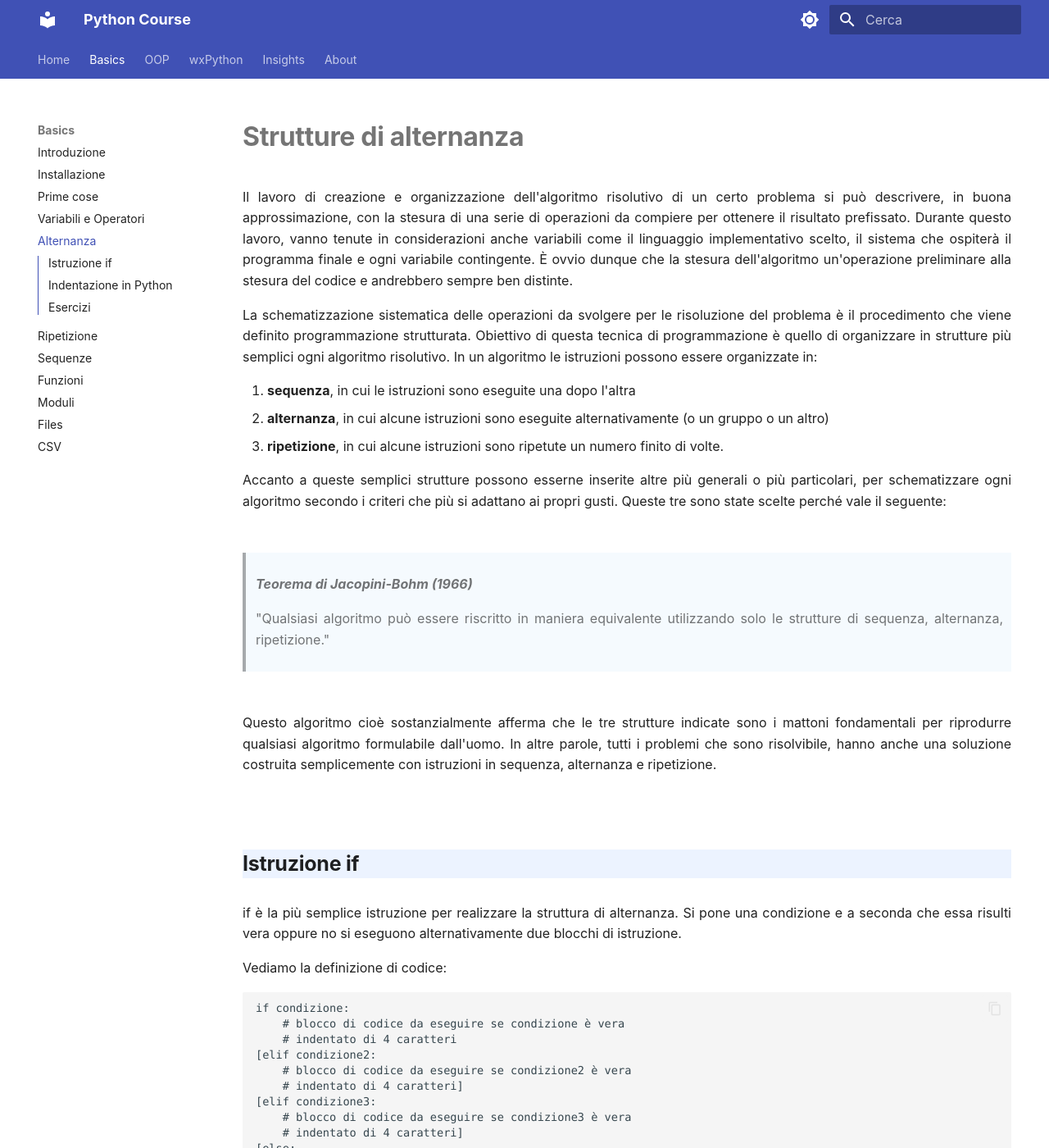
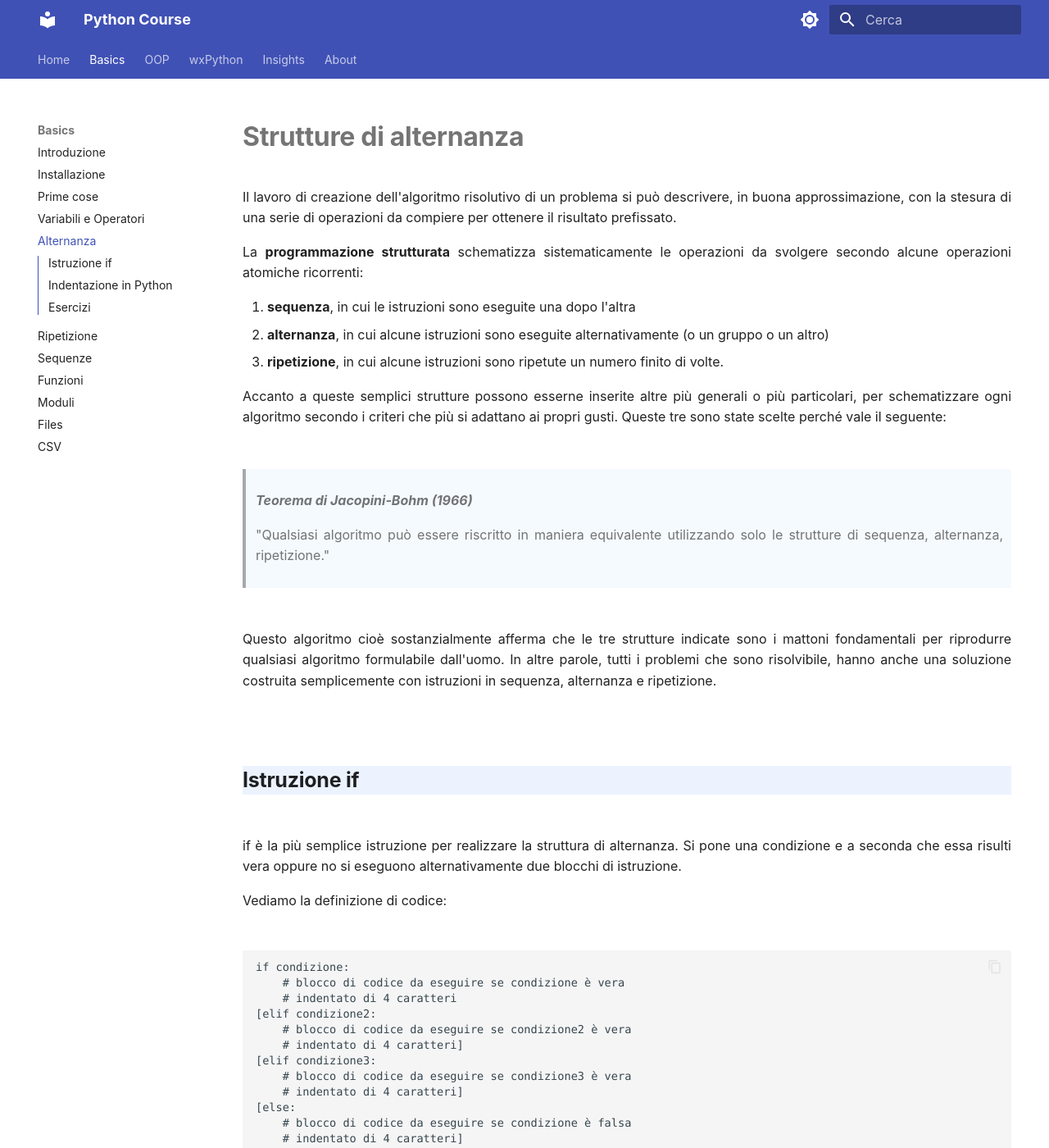
Before and after one commit to adjamhub/pyhandouts, an MkDocs documentation site: the page built from docs/basics/102_alt.md, in a window 1280 px wide and 1400 px high. Shown: the whole window at 82% size. Built offline with MkDocs 1.6.1 and Material for MkDocs 9.7.7, drawn with Linux system fonts in a browser that asks for light colours; some of the changed text lies outside the part shown.

Commit message:
Qualche aggiustamento sul codice: margine più grande e titoli. Spostati anche i titoli 2

````diff
--- a/docs/basics/102_alt.md
+++ b/docs/basics/102_alt.md
@@ -1,21 +1,10 @@
 # Strutture di alternanza
 
 
-Il lavoro di creazione e organizzazione dell'algoritmo risolutivo di un
-certo problema si può descrivere, in buona approssimazione, con la
-stesura di una serie di operazioni da compiere per ottenere il risultato
-prefissato. Durante questo lavoro, vanno tenute in considerazioni anche
-variabili come il linguaggio implementativo scelto, il sistema che
-ospiterà il programma finale e ogni variabile contingente. È ovvio
-dunque che la stesura dell'algoritmo un'operazione preliminare alla
-stesura del codice e andrebbero sempre ben distinte.
+Il lavoro di creazione dell'algoritmo risolutivo di un problema si può descrivere, in buona approssimazione, con la
+stesura di una serie di operazioni da compiere per ottenere il risultato prefissato.
 
-La schematizzazione sistematica delle operazioni da svolgere per le
-risoluzione del problema è il procedimento che viene definito
-programmazione strutturata. Obiettivo di questa tecnica di
-programmazione è quello di organizzare in strutture più semplici ogni
-algoritmo risolutivo. In un algoritmo le istruzioni possono essere
-organizzate in:
+La **programmazione strutturata** schematizza sistematicamente le operazioni da svolgere secondo alcune operazioni atomiche ricorrenti:
 
 1. **sequenza**, in cui le istruzioni sono eseguite una dopo l'altra
 2. **alternanza**, in cui alcune istruzioni sono eseguite alternativamente (o un gruppo o un altro)
@@ -141,9 +130,7 @@
 indentare il codice per rendere i blocchi più evidenti:
 
 
-***Esempio di codice in linguaggio C, INDENTATO***
-
-``` c
+``` c title="Esempio di codice in linguaggio C, INDENTATO"
 if (numero > 0)
 {
     // fai qualcosa se numero è maggiore di ZERO
@@ -161,9 +148,7 @@
 equivalente al precedente.
 
 
-***Esempio di codice in linguaggio C, NON INDENTATO***
-
-``` c
+``` c title="Esempio di codice in linguaggio C, NON INDENTATO"
 if (numero > 0) { // fai qualcosa se numero è maggiore di ZERO
 } else { // fai qualcosa se numero NON è maggiore di ZERO
 }
@@ -178,9 +163,7 @@
 chiave del linguaggio. Anche qui l'indentazione è opzionale.
 
 
-**Esempio di codice in linguaggio PASCAL, NON INDENTATO**
-
-``` pascal
+``` pascal title="Esempio di codice in linguaggio PASCAL, NON INDENTATO"
 if (numero > 0) then ( fai qualcosa se numero è maggiore di ZERO )
 else
 ( fai qualcosa se numero NON è maggiore di ZERO } ;
@@ -212,10 +195,7 @@
 Vediamo il solito esempio scritto in Python:
 
 
-**Esempio di codice in linguaggio Python (indentato per forza)**
-
-
-``` python
+``` py title="Esempio di codice in linguaggio Python (indentato per forza)"
 if numero > 0 :
     # i blocchi Python iniziano con 4 spazi
     # Qui si fa qualcosa se numero è maggiore di ZERO
@@ -227,15 +207,19 @@
 ```
 
 
-Tutto qua! D'ora in avanti quando incontreremo strutture con blocchi di
+Tutto qua! <br>
+
+D'ora in avanti quando incontreremo strutture con blocchi di
 codice li evidenzieremo tramite indentazione di 4 spazi. Come vedremo
 alcuni editor di testo ci aiutano molto per questa operazione :)
 
-Volendo fare i *precisoni*, Python 3.x che noi studieremo utilizza una
-specifica chiamata [PEP8](https://www.python.org/dev/peps/pep-0008/) che
-descrive per filo e per segno ***come*** scrivere qualunque struttura di
-codice Python. Questo con l'obiettivo dichiarato di uniformare lo stile
-di qualsiasi pezzo di codice Python scritto da chiunque.
+!!! warning "Roba da precisoni!!!"
+    Python 3.x utilizza una specifica chiamata [PEP8](https://www.python.org/dev/peps/pep-0008/) che
+    descrive per filo e per segno ***come*** scrivere qualunque struttura di
+    codice Python.
+
+    Questo con l'obiettivo dichiarato di uniformare lo stile di qualsiasi pezzo di codice Python scritto da chiunque e
+    semplificare così la lettura del codice!
 
 In particolare vorrei sottolineare come questa specifica sia
 assolutamente allergica al carattere di tabulazione TAB, presente in
--- a/docs/stylesheets/extra.css
+++ b/docs/stylesheets/extra.css
@@ -8,20 +8,26 @@
 }
 
 /* title margin and color */
-h2,h3,h4 {
+h3,h4 {
   margin-top: 90px !important;
   margin-bottom: 30px !important;
 }
 
 h2 {
   background-color: rgba(68,138,255,.1) !important;
+  margin-top: 90px !important;
+  margin-bottom: 50px !important;
 }
 
 blockquote {
   background-color: rgba(160,200,240,.1) !important;
-  margin-top: 50px !important;
-  margin-bottom: 50px !important;
+  margin: 50px 0 !important;
   padding: 10px;
+}
+
+/* code blocks */
+.highlight {
+  margin: 3em 0 !important;
 }
 
 
````
Also changed, not shown: docs/basics/103_iter.md (+14 -31 lines).
